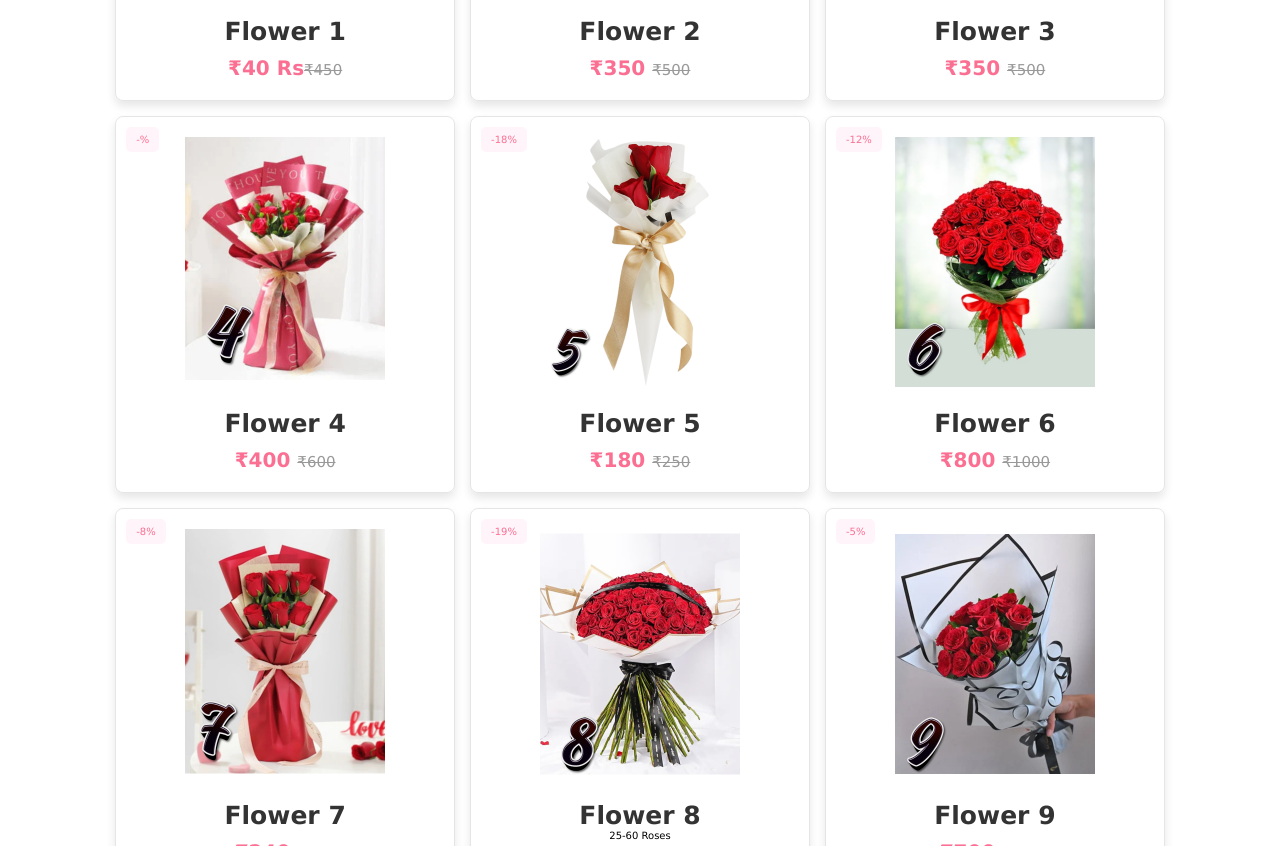
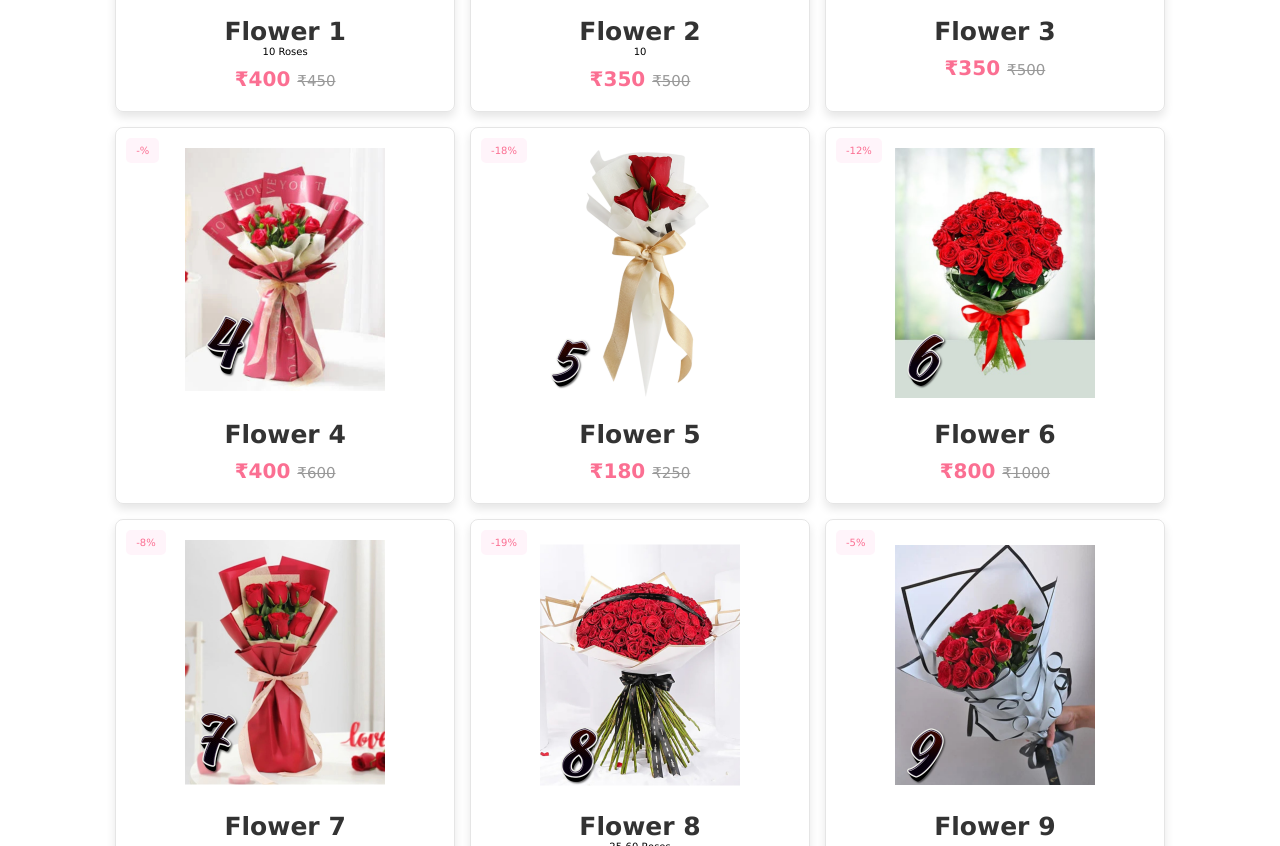
Before and after one commit to Jahnvi9044/FlowerStore, a plain HTML site: page index.html in a window 1280 px wide. Shown: the part 1997-2843 px from the top of the page. Drawn offline with Linux system fonts and the light colour scheme.

Commit message:
12th commit

```diff
--- a/index.html
+++ b/index.html
@@ -147,7 +147,8 @@
         </div>
         <div class="content">
           <h3>flower 1</h3>
-          <div class="price">₹40 Rs<span>₹450</span></div>
+          <p>10 Roses</p>
+          <div class="price">₹400 <span>₹450</span></div>
         </div>
       </div>
       <!-- card-2 -->
@@ -163,6 +164,7 @@
         </div>
         <div class="content">
           <h3>flower 2</h3>
+          <p>10</p>
           <div class="price">₹350 <span>₹500 </span></div>
         </div>
       </div>
```
